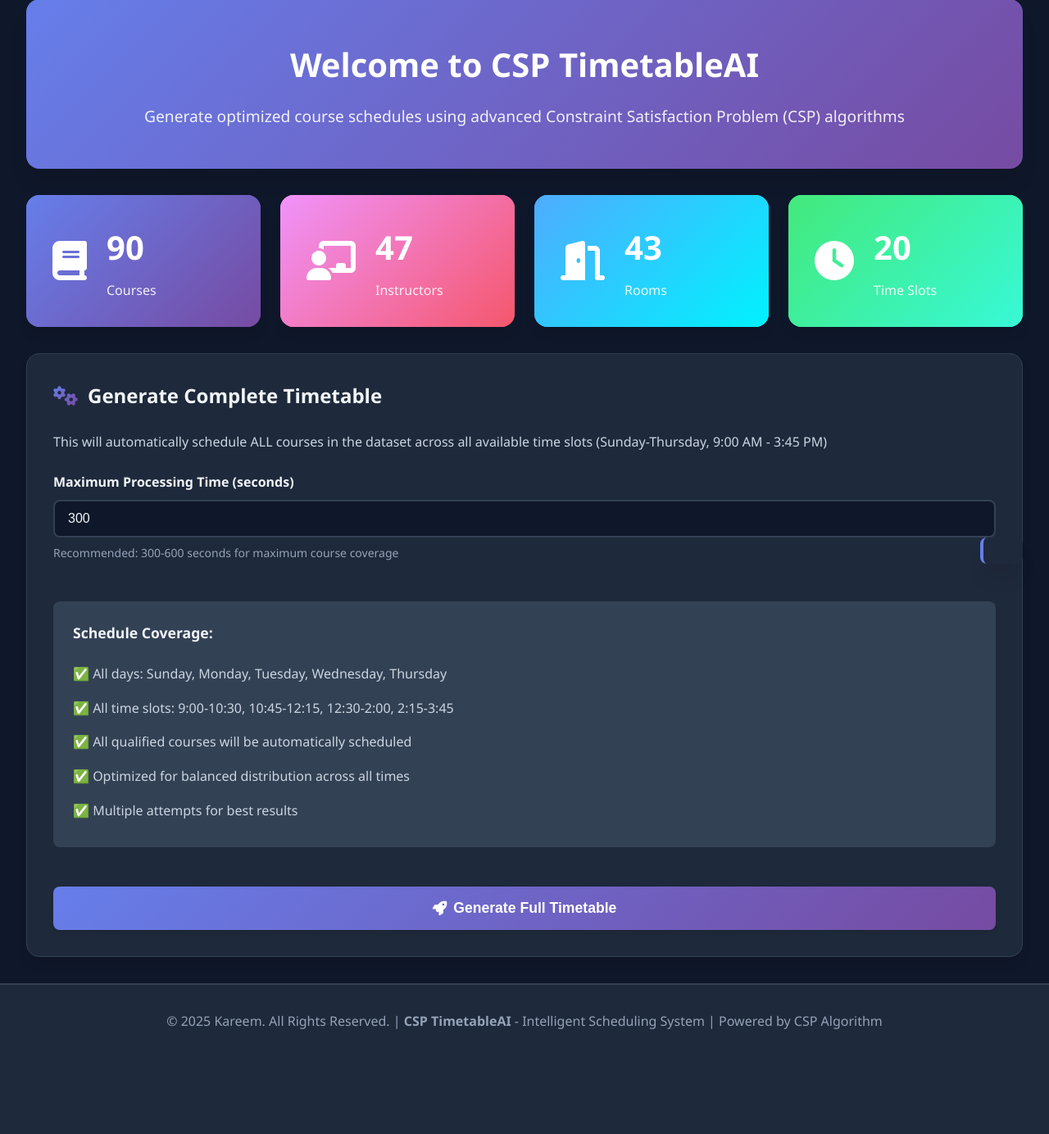
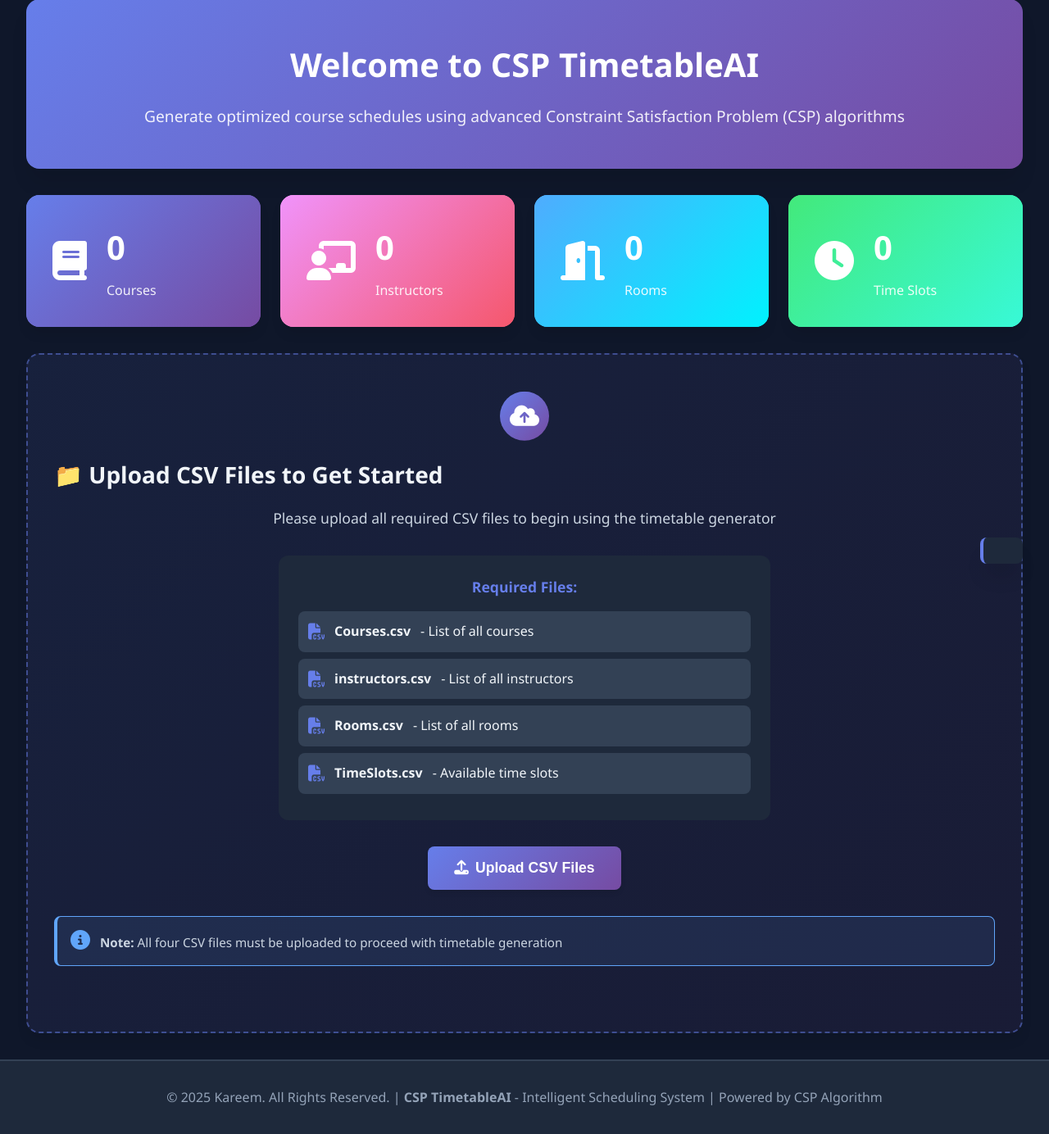
Before and after one commit to Kareem123mm/IS, a Flask app: page / in a window 1280 px wide. Shown: the part 144-1528 px from the top of the page at 82% size. Before the commit the page ends 1400 px from the top, so only its background shows below. Run offline with Flask 3, Linux system fonts and the light colour scheme; some libraries are stand-ins or nearby versions.

Commit message:
Feature: Require CSV upload before loading data - disable auto-load

```diff
--- a/app.py
+++ b/app.py
@@ -37,29 +37,16 @@ def allowed_file(filename):
     """Check if file extension is allowed"""
     return '.' in filename and filename.rsplit('.', 1)[1].lower() in ALLOWED_EXTENSIONS
 
-# Load data on startup (optional - will be empty until user uploads)
+# DON'T load data on startup - require user to upload files first
 def initialize_data():
-    """Load data from CSV files if they exist"""
+    """Load data from CSV files if they exist (DISABLED - require upload)"""
     global data_loaded
-    try:
-        # Check if CSV files exist
-        if all(os.path.exists(f) for f in ['Courses.csv', 'instructors.csv', 'Rooms.csv', 'TimeSlots.csv']):
-            data_loader.load_all_data('Courses.csv', 'instructors.csv', 'Rooms.csv', 'TimeSlots.csv')
-            data_loaded = True
-            print("✅ Default data loaded successfully!")
-            return True
-        else:
-            data_loaded = False
-            print("⚠️ No default data found. Please upload CSV files to begin.")
-            return False
-    except Exception as e:
-        data_loaded = False
-        print(f"⚠️ No default data loaded: {e}")
-        print("Please upload CSV files to begin.")
-        return False
+    data_loaded = False
+    print("⚠️ Auto-load disabled. Please upload CSV files to begin.")
+    return False
 
-# Try to initialize data when app starts (optional)
-initialize_data()
+# Don't auto-load data - user must upload files first
+# initialize_data()  # COMMENTED OUT - require manual upload
 
 # ============================================================================
 # API ROUTES
--- a/static/css/style.css
+++ b/static/css/style.css
@@ -1636,6 +1636,131 @@ body {
     }
 }
 
+/* ============================================================================
+   UPLOAD REQUIRED SECTION
+============================================================================ */
+.upload-section {
+    margin-top: 2rem;
+}
+
+.upload-required-card {
+    text-align: center;
+    padding: 3rem 2rem;
+    background: linear-gradient(135deg, rgba(102, 126, 234, 0.1) 0%, rgba(118, 75, 162, 0.1) 100%);
+    border: 2px dashed rgba(102, 126, 234, 0.3);
+    border-radius: 1rem;
+    animation: pulse-border 2s ease-in-out infinite;
+}
+
+@keyframes pulse-border {
+    0%, 100% {
+        border-color: rgba(102, 126, 234, 0.3);
+    }
+    50% {
+        border-color: rgba(102, 126, 234, 0.6);
+    }
+}
+
+.upload-icon {
+    font-size: 4rem;
+    color: var(--primary);
+    margin-bottom: 1rem;
+    animation: float 3s ease-in-out infinite;
+}
+
+@keyframes float {
+    0%, 100% {
+        transform: translateY(0px);
+    }
+    50% {
+        transform: translateY(-10px);
+    }
+}
+
+.upload-required-card h3 {
+    font-size: 1.75rem;
+    margin-bottom: 1rem;
+    color: var(--text-primary);
+}
+
+.upload-required-card .info-text {
+    font-size: 1.1rem;
+    color: var(--text-secondary);
+    margin-bottom: 2rem;
+}
+
+.upload-requirements {
+    background: var(--bg-secondary);
+    border-radius: 0.75rem;
+    padding: 1.5rem;
+    margin: 2rem auto;
+    max-width: 600px;
+    text-align: left;
+}
+
+.upload-requirements h4 {
+    font-size: 1.1rem;
+    margin-bottom: 1rem;
+    color: var(--primary);
+    text-align: center;
+}
+
+.upload-requirements ul {
+    list-style: none;
+}
+
+.upload-requirements li {
+    padding: 0.75rem;
+    margin-bottom: 0.5rem;
+    background: var(--bg-tertiary);
+    border-radius: 0.5rem;
+    display: flex;
+    align-items: center;
+    gap: 0.75rem;
+}
+
+.upload-requirements li i {
+    color: var(--primary);
+    font-size: 1.25rem;
+}
+
+.upload-action {
+    margin: 2rem 0;
+}
+
+.upload-info {
+    margin-top: 2rem;
+    padding: 1rem;
+    background: rgba(96, 165, 250, 0.1);
+    border-radius: 0.5rem;
+    border-left: 4px solid var(--info);
+}
+
+.upload-info p {
+    color: var(--text-secondary);
+    font-size: 0.95rem;
+    margin: 0;
+}
+
+.upload-info i {
+    color: var(--info);
+    margin-right: 0.5rem;
+}
+
+@media (max-width: 768px) {
+    .upload-required-card {
+        padding: 2rem 1rem;
+    }
+
+    .upload-icon {
+        font-size: 3rem;
+    }
+
+    .upload-required-card h3 {
+        font-size: 1.5rem;
+    }
+}
+
 @media (prefers-reduced-motion: reduce) {
     *,
     *::before,
--- a/static/js/app.js
+++ b/static/js/app.js
@@ -20,15 +20,21 @@ document.addEventListener('DOMContentLoaded', async () => {
     initializeDataTabs();
     initializeForms();
 
-    // Load data in proper sequence
+    // Check data status first
     await checkDataStatus();
-    await loadDataSummary();
-    await loadAllData();
 
-    // Update status card after data is loaded
-    setTimeout(() => {
+    // Only load data if already uploaded
+    if (dataLoaded) {
+        await loadDataSummary();
+        await loadAllData();
+        setTimeout(() => {
+            updateDataStatusCard();
+        }, 500);
+    } else {
+        // Show upload prompt
+        updateUIBasedOnDataStatus();
         updateDataStatusCard();
-    }, 500);
+    }
 });
 
 // Check if data is loaded
@@ -197,6 +203,15 @@ function displayResults(data) {
 
 async function loadDataSummary() {
     try {
+        // If no data loaded, set counts to 0
+        if (!dataLoaded) {
+            document.getElementById('courses-count').textContent = '0';
+            document.getElementById('instructors-count').textContent = '0';
+            document.getElementById('rooms-count').textContent = '0';
+            document.getElementById('timeslots-count').textContent = '0';
+            return;
+        }
+
         const response = await fetch('/api/data/summary');
         const data = await response.json();
 
--- a/templates/index.html
+++ b/templates/index.html
@@ -87,8 +87,39 @@
                     </div>
                 </div>
 
-                <!-- Generation Form -->
-                <div class="generation-section">
+                <!-- Upload Section (shown when no data is loaded) -->
+                <div class="upload-section" style="display: block;">
+                    <div class="section-card upload-required-card">
+                        <div class="upload-icon">
+                            <i class="fas fa-cloud-upload-alt"></i>
+                        </div>
+                        <h3>📁 Upload CSV Files to Get Started</h3>
+                        <p class="info-text">Please upload all required CSV files to begin using the timetable generator</p>
+
+                        <div class="upload-requirements">
+                            <h4>Required Files:</h4>
+                            <ul>
+                                <li><i class="fas fa-file-csv"></i> <strong>Courses.csv</strong> - List of all courses</li>
+                                <li><i class="fas fa-file-csv"></i> <strong>instructors.csv</strong> - List of all instructors</li>
+                                <li><i class="fas fa-file-csv"></i> <strong>Rooms.csv</strong> - List of all rooms</li>
+                                <li><i class="fas fa-file-csv"></i> <strong>TimeSlots.csv</strong> - Available time slots</li>
+                            </ul>
+                        </div>
+
+                        <div class="upload-action">
+                            <button class="btn btn-primary btn-large" onclick="showUploadModal()">
+                                <i class="fas fa-upload"></i> Upload CSV Files
+                            </button>
+                        </div>
+
+                        <div class="upload-info">
+                            <p><i class="fas fa-info-circle"></i> <strong>Note:</strong> All four CSV files must be uploaded to proceed with timetable generation</p>
+                        </div>
+                    </div>
+                </div>
+
+                <!-- Generation Form (shown after data is loaded) -->
+                <div class="generation-section" style="display: none;">
                     <div class="section-card">
                         <h3><i class="fas fa-cogs"></i> Generate Complete Timetable</h3>
                         <p class="info-text">This will automatically schedule ALL courses in the dataset across all available time slots (Sunday-Thursday, 9:00 AM - 3:45 PM)</p>
```
